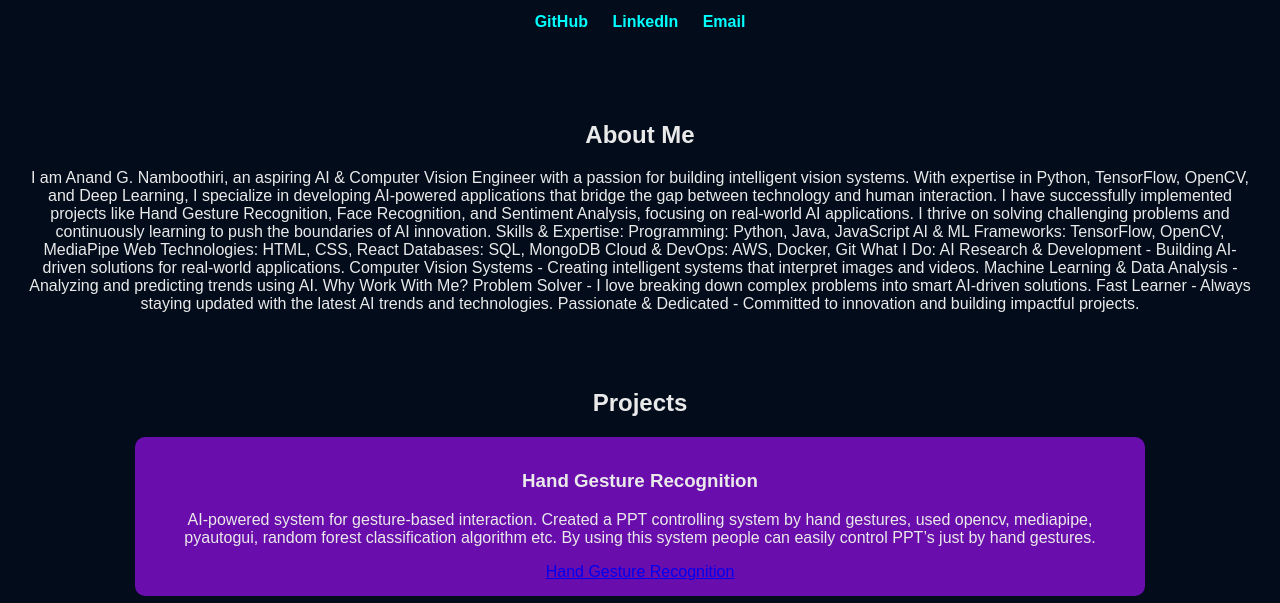
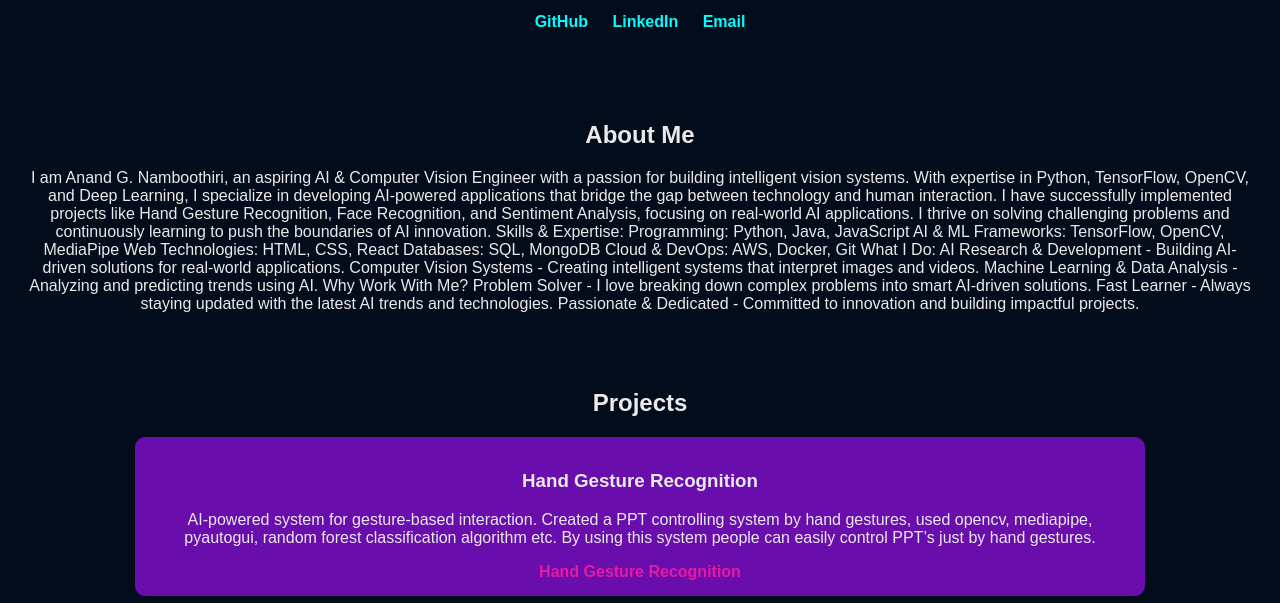
Before and after one commit to Anandgnamboothiri/portfolio, a plain HTML site: page index.html in a window 1280 px wide. Shown: the part 159-762 px from the top of the page. Drawn offline with Linux system fonts and the light colour scheme; a script that the page names is missing.

Commit message:
Update styles.css

```diff
--- a/styles.css
+++ b/styles.css
@@ -41,6 +41,14 @@ body {
 }
 .project:hover {
     transform: scale(1.05);
+}
+.project a {
+    color: #e61ba2;
+    text-decoration: none;
+    font-weight: bold;
+}
+.project a:hover {
+    color: #ce0581;
 }
 .contact form input, .contact form textarea {
     display: block;
```
